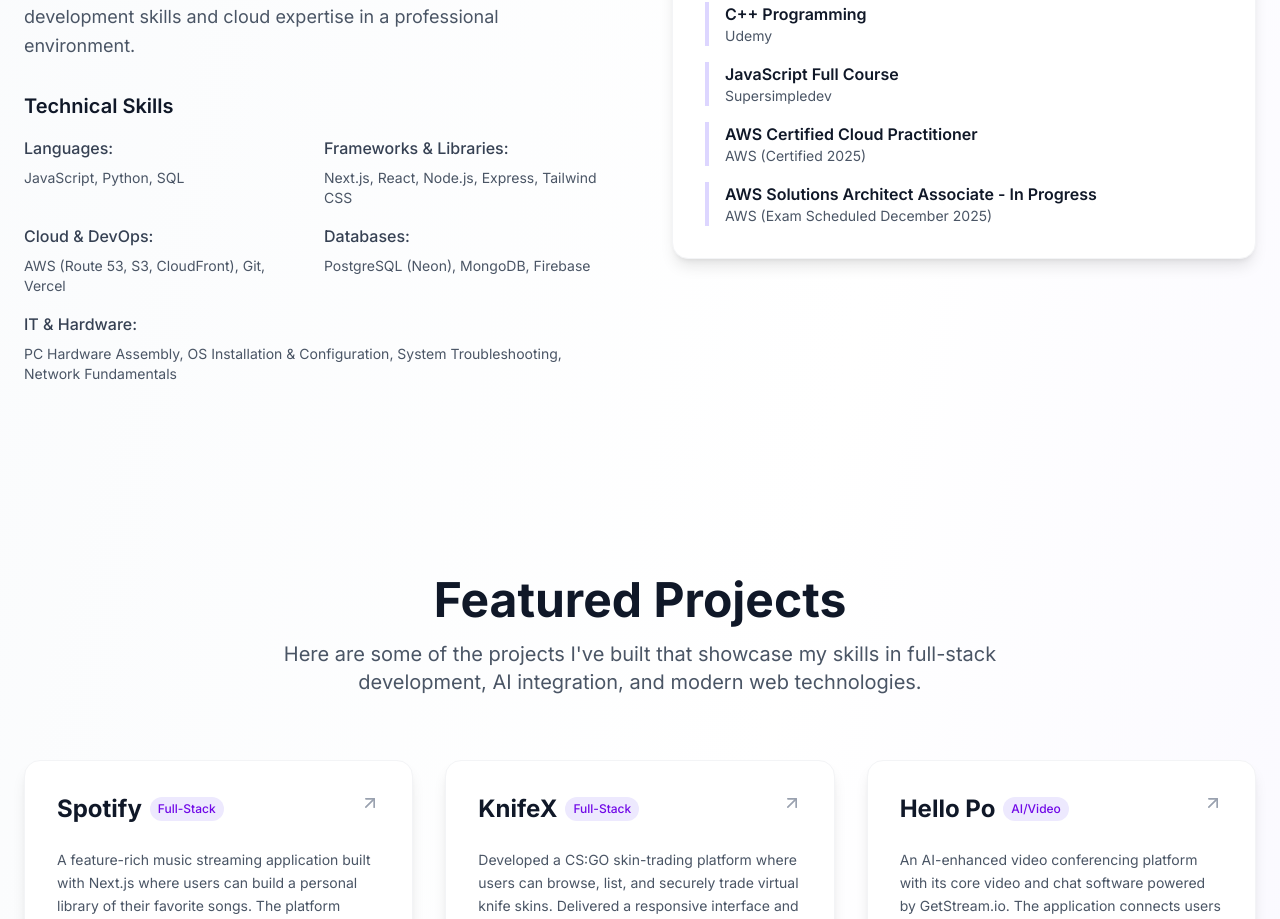
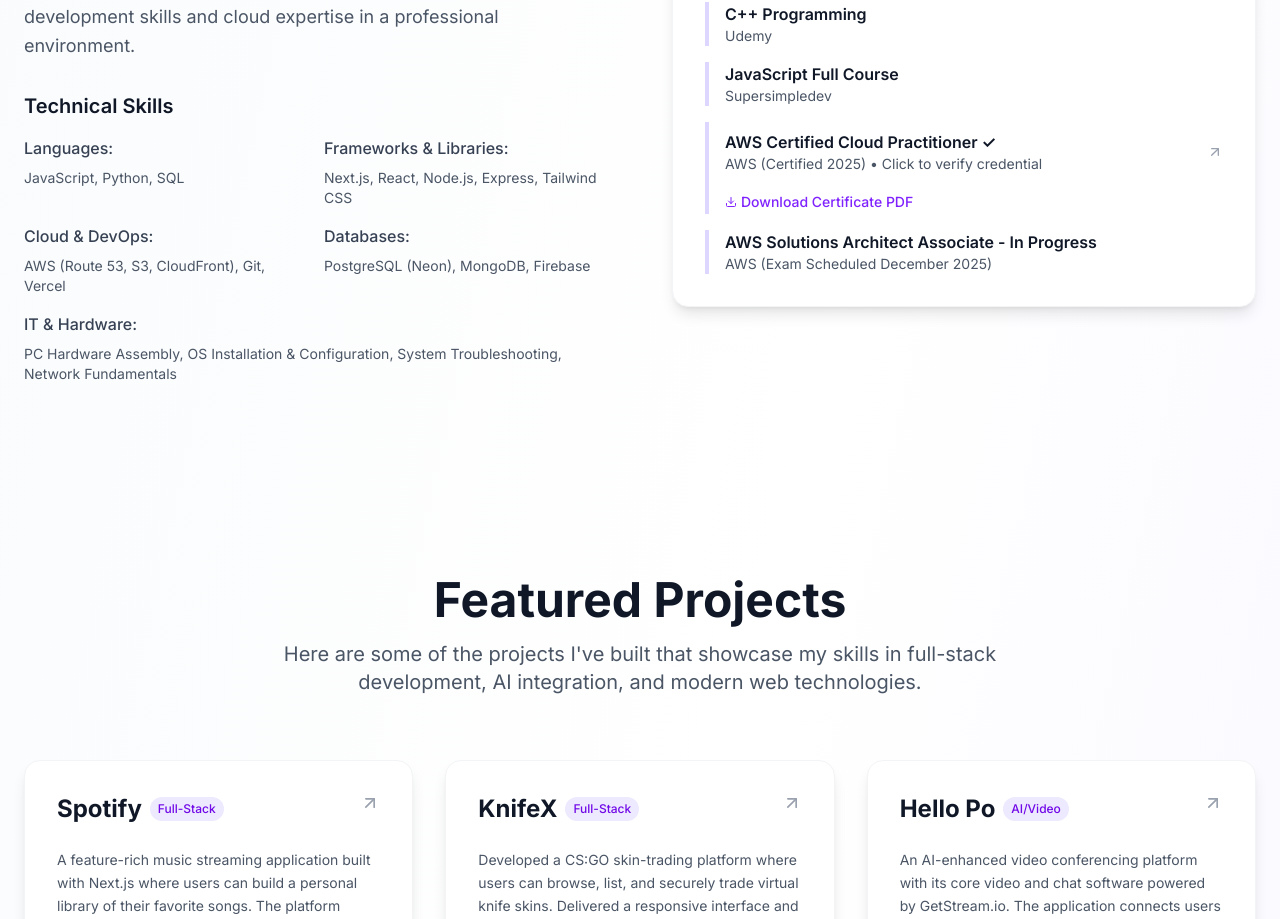
Before and after one commit to carloc3005/mywebsite, a Next.js app in the folder mywebsite/: page / in a window 1280 px wide. Shown: the part 1683-2602 px from the top of the page. Built offline with nearby package versions, Linux system fonts and the light colour scheme.

Commit message:
Add clickable Credly badge and downloadable PDF certificate for AWS CCP

```diff
--- a/mywebsite/src/app/page.tsx
+++ b/mywebsite/src/app/page.tsx
@@ -354,9 +354,31 @@
                     <h5 className="font-semibold text-gray-900">JavaScript Full Course</h5>
                     <p className="text-gray-600 text-sm">Supersimpledev</p>
                   </div>
-                  <div className="border-l-4 border-violet-200 pl-4">
-                    <h5 className="font-semibold text-gray-900">AWS Certified Cloud Practitioner</h5>
-                    <p className="text-gray-600 text-sm">AWS (Certified 2025)</p>
+                  <div className="border-l-4 border-violet-200 pl-4 space-y-2">
+                    <a
+                      href="https://www.credly.com/go/vdhrdAQJ5yFPPggWd7jbdQ"
+                      target="_blank"
+                      rel="noopener noreferrer"
+                      className="block hover:bg-violet-50 -ml-4 pl-4 py-2 rounded-r transition-colors group"
+                    >
+                      <div className="flex items-center justify-between">
+                        <div>
+                          <h5 className="font-semibold text-gray-900 group-hover:text-violet-600 transition-colors">
+                            AWS Certified Cloud Practitioner ✓
+                          </h5>
+                          <p className="text-gray-600 text-sm">AWS (Certified 2025) • Click to verify credential</p>
+                        </div>
+                        <ArrowUpRight className="w-4 h-4 text-gray-400 group-hover:text-violet-600 transition-colors" />
+                      </div>
+                    </a>
+                    <a
+                      href="/AWS-Certified-Cloud-Practitioner.pdf"
+                      download
+                      className="inline-flex items-center text-sm text-violet-600 hover:text-violet-700 font-medium transition-colors"
+                    >
+                      <Download className="w-3 h-3 mr-1" />
+                      Download Certificate PDF
+                    </a>
                   </div>
                   <div className="border-l-4 border-violet-200 pl-4">
                     <h5 className="font-semibold text-gray-900">AWS Solutions Architect Associate - In Progress</h5>
```
Also changed, not shown: 1 other file (tests, documents, lock files or other folders).
